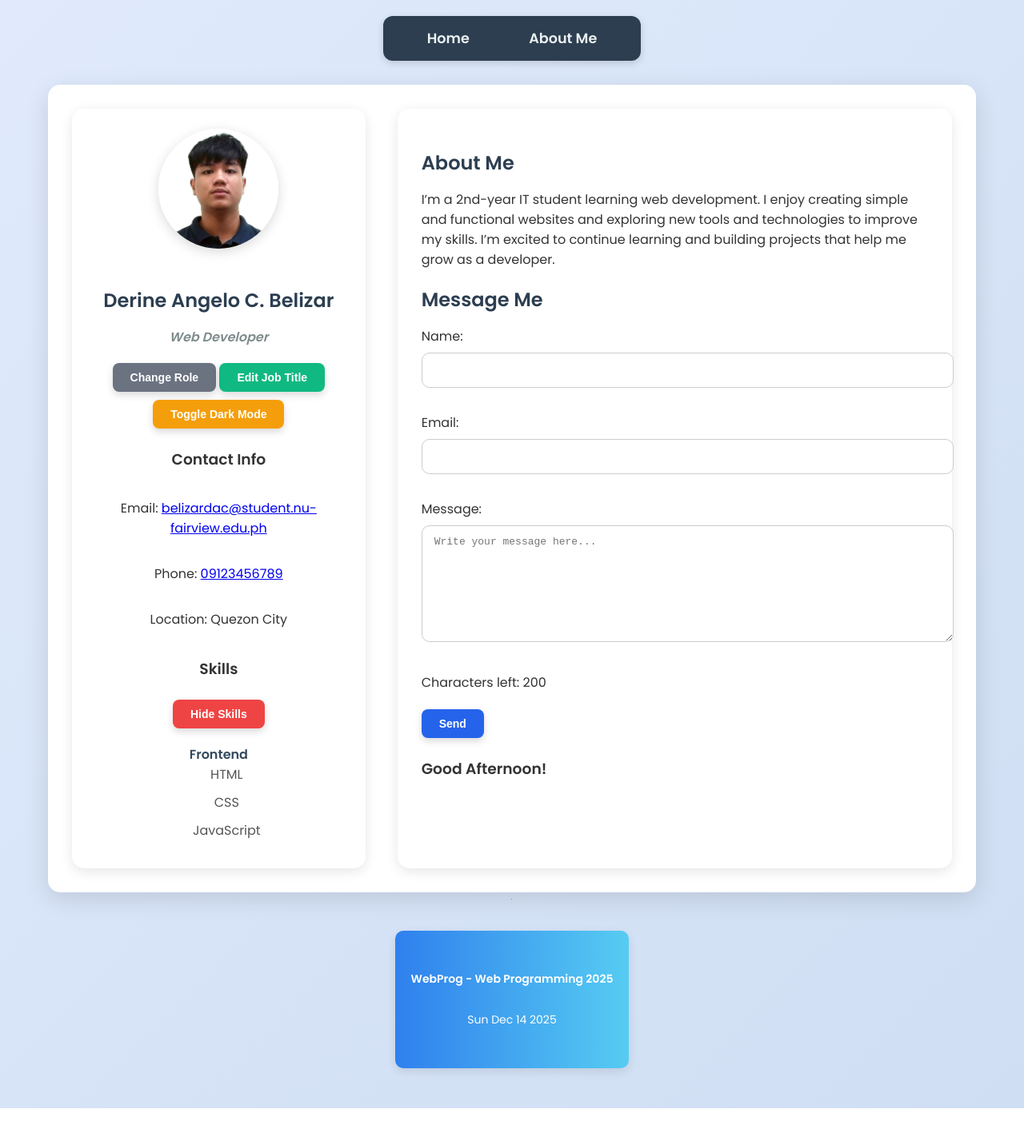
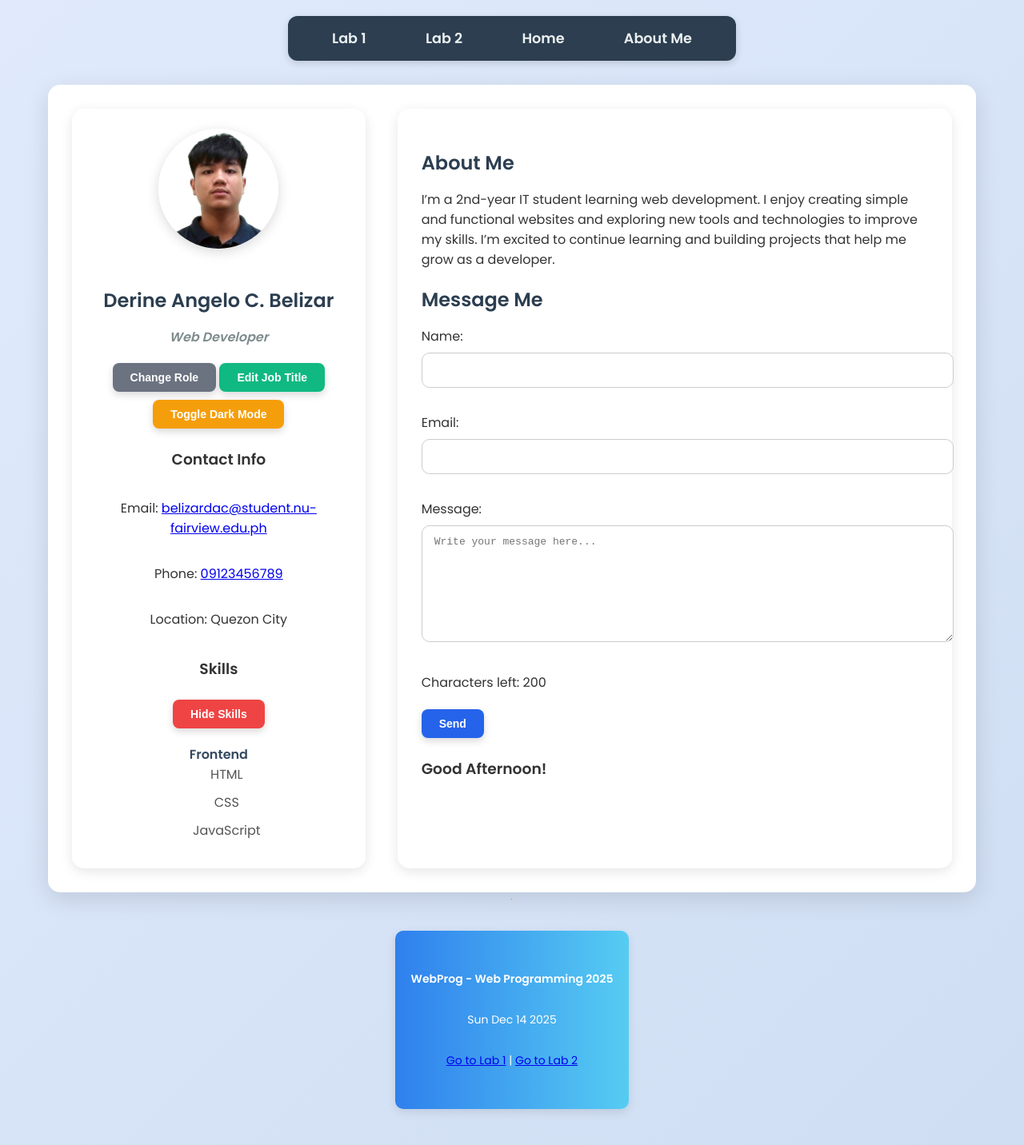
Before and after one commit to derbelizar/MyPortfolio_Belizar, a plain HTML site: page belizar_lab3.html in a window 1280 px wide. Shown: the whole page at 80% size. Before the commit the page ends 1386 px from the top, so only its background shows below. Drawn offline with Linux system fonts and the light colour scheme.

Commit message:
Update belizar_lab3.html

```diff
--- a/belizar_lab3.html
+++ b/belizar_lab3.html
@@ -3,7 +3,7 @@
 <head>
     <meta charset="UTF-8">
     <meta name="viewport" content="width=device-width, initial-scale=1.0">
-    <title>My Profile</title>
+    <title>My Profile - Lab 3</title>
 
     <!-- Google Font -->
     <link href="https://fonts.googleapis.com/css2?family=Poppins:wght@300;400;600&display=swap" rel="stylesheet">
@@ -18,6 +18,10 @@
 <body>
 
 <nav>
+    <!-- Links to other labs -->
+    <a href="belizar_lab1.html">Lab 1</a>
+    <a href="belizar_lab2.html">Lab 2</a>
+    <!-- Current page sections (optional) -->
     <a href="#home">Home</a>
     <a href="#about">About Me</a>
 </nav>
@@ -38,7 +42,7 @@
                 <button id="editJobBtn">Edit Job Title</button>
                 <button id="themeBtn">Toggle Dark Mode</button>
             </div>
-                    </div>
+        </div>
 
         <h3 class="section-title">Contact Info</h3>
         <p>Email: <a href="mailto:belizardac@student.nu-fairview.edu.ph">belizardac@student.nu-fairview.edu.ph</a></p>
@@ -48,12 +52,10 @@
         <h3 class="section-title">Skills</h3>
         <button id="toggleSkillsBtn">Hide Skills</button>
         <div id="skillsSection">
-
-        <dt>Frontend</dt>
-        <dd>HTML</dd>
-        <dd>CSS</dd>
-        <dd>JavaScript</dd>
-
+            <dt>Frontend</dt>
+            <dd>HTML</dd>
+            <dd>CSS</dd>
+            <dd>JavaScript</dd>
         </div>
     </div>
 
@@ -109,6 +111,12 @@
 <footer class="footer">
     <p><strong>WebProg - Web Programming 2025</strong></p>
     <p id="dateDisplay"></p>
+
+    <!-- Extra links to other labs -->
+    <p>
+        <a href="belizar_lab1.html">Go to Lab 1</a> |
+        <a href="belizar_lab2.html">Go to Lab 2</a>
+    </p>
 </footer>
 
 </body>
```
